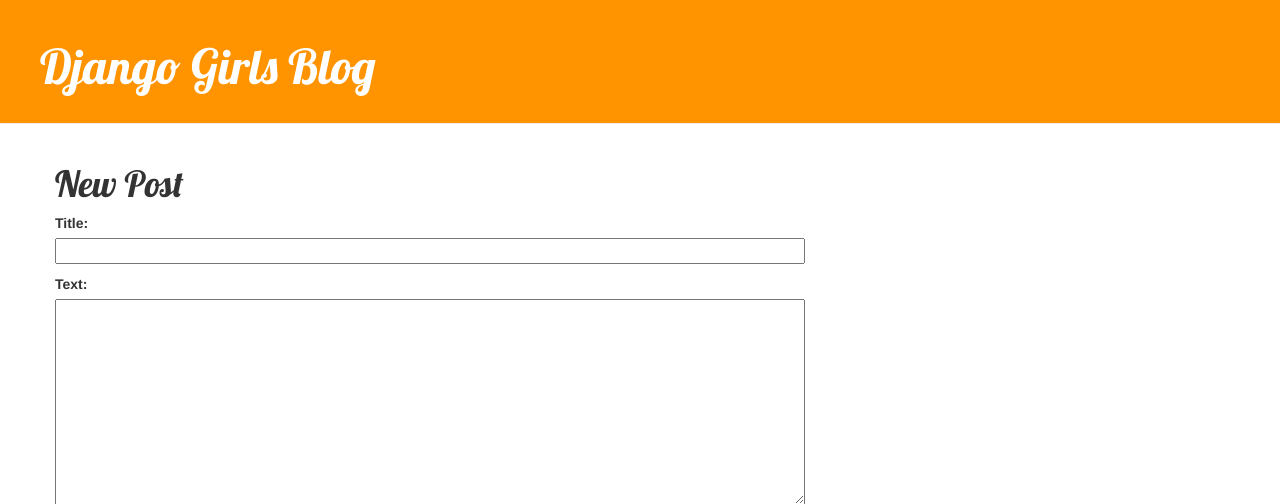
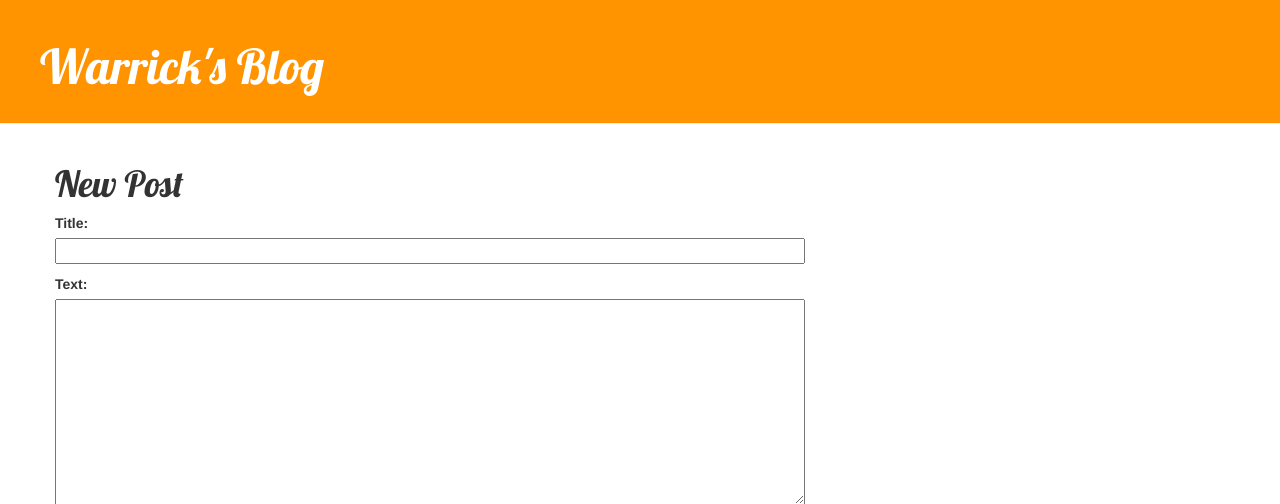
Before and after one commit to WarrickCorfeTan/blog-site, a Django app: page /post/new/ in a window 1280 px wide. Shown: the top 504 px of the page. Run offline with Django 3.2, Linux system fonts and the light colour scheme; some libraries are stand-ins or nearby versions.

Commit message:
Updated the title

```diff
--- a/blog/templates/blog/base.html
+++ b/blog/templates/blog/base.html
@@ -15,7 +15,7 @@
 			<a href="{% url 'post_new' %}" class="top-menu"><span class="glyphicon glyphicon-plus"></span></a>
 			{% endif %}
 
-			<h1><a href="/">Django Girls Blog</a></h1>
+			<h1><a href="/">Warrick's Blog</a></h1>
 		</div>
 		<div class="content container">
 			<div class="row">
```
